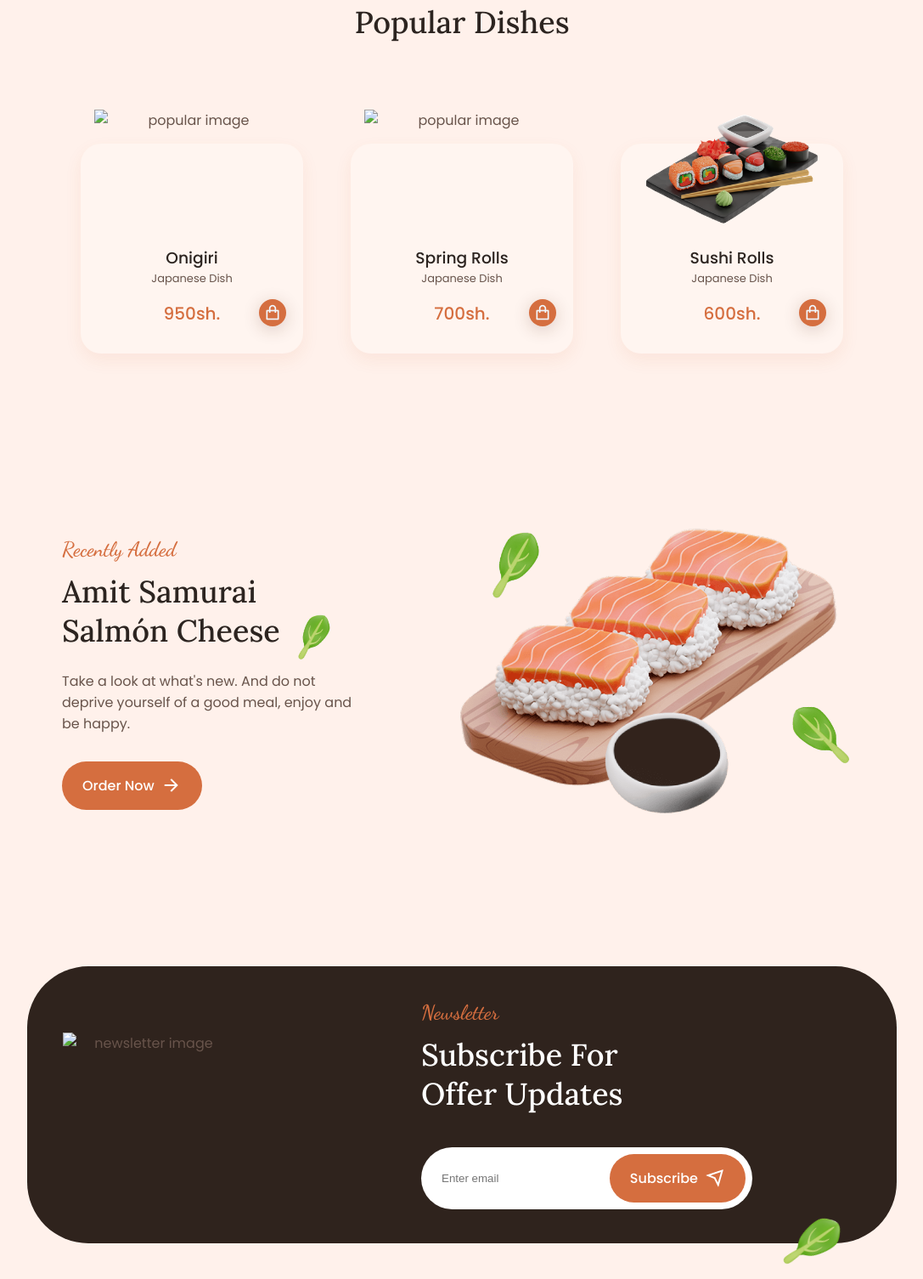
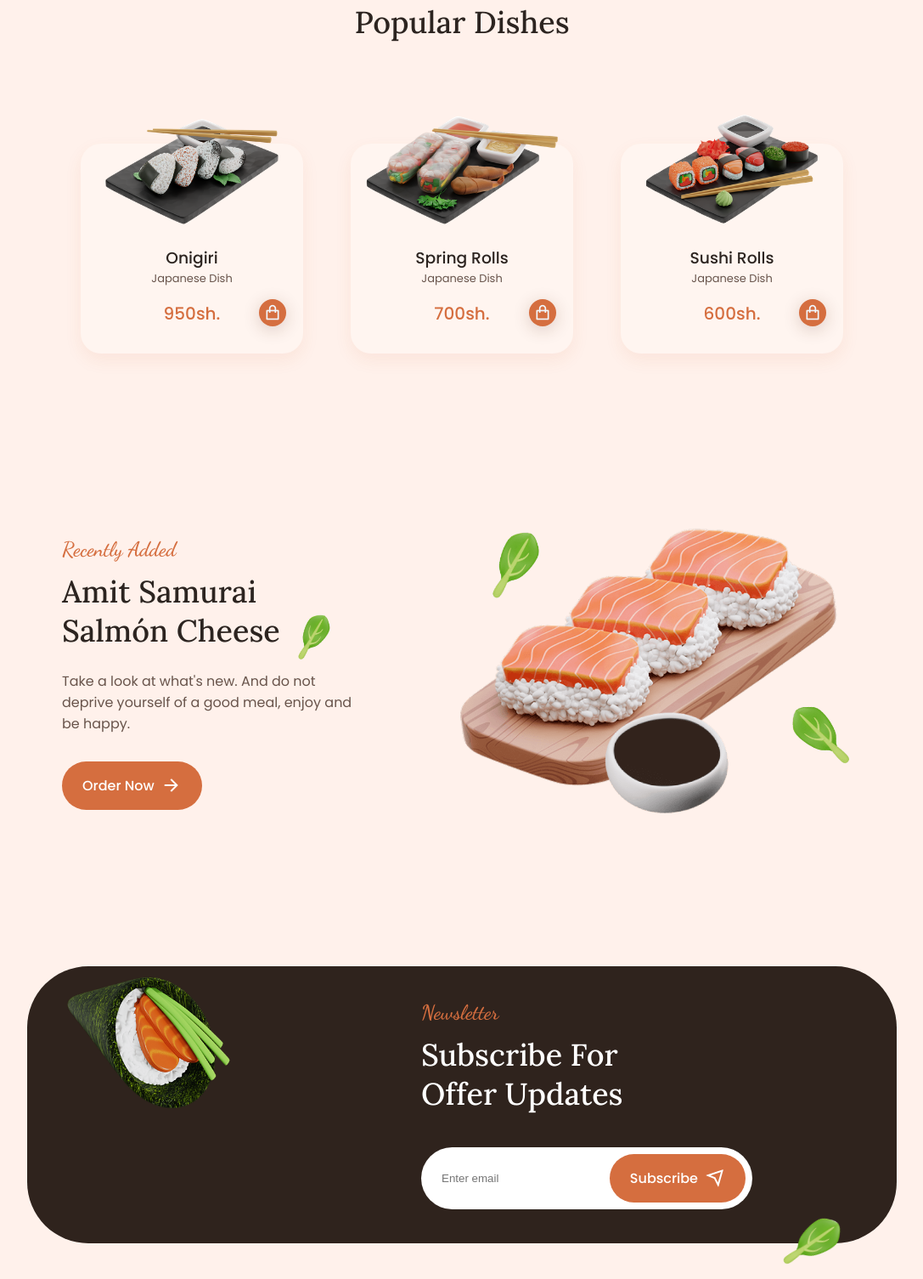
Before and after one commit to amitkumar182431/uiuxcafe, a plain HTML site: page index.html in a window 1280 px wide. Shown: the part 1333-2838 px from the top of the page at 85% size, without its empty margins (96-1183 px from the left). Drawn offline with nearby package versions, Linux system fonts and the light colour scheme.

Commit message:
Update index.html

```diff
--- a/index.html
+++ b/index.html
@@ -137,7 +137,7 @@
 
                 <div class="popular__container container grid">
                     <article class="popular__card">
-                        <img src="assets/img/popular-onigiri.png" alt="popular image" class="popular__img">
+                        <img src="popular-onigiri.png" alt="popular image" class="popular__img">
 
                         <h3 class="popular name">Onigiri</h3>
                             <span class="popular__description">
@@ -151,7 +151,7 @@
                     </article>
 
                     <article class="popular__card">
-                        <img src="assets/img/popular-spring-rols.png" alt="popular image" class="popular__img">
+                        <img src="popular-spring-rols.png" alt="popular image" class="popular__img">
 
                         <h3 class="popular name">Spring Rolls</h3>
                             <span class="popular__description">
@@ -216,7 +216,7 @@
             <section class="newsletter section">
                 <div class="newsletter__container container">
                     <div class="newsletter__content grid">
-                        <img src="assets/img/newsletter-sushi.png" alt="newsletter image" class="newsletter__img">
+                        <img src="newsletter-sushi.png" alt="newsletter image" class="newsletter__img">
 
                         <div class="newsletter__data">
                             <span class="section__subtitle"> Newsletter</span>
```
